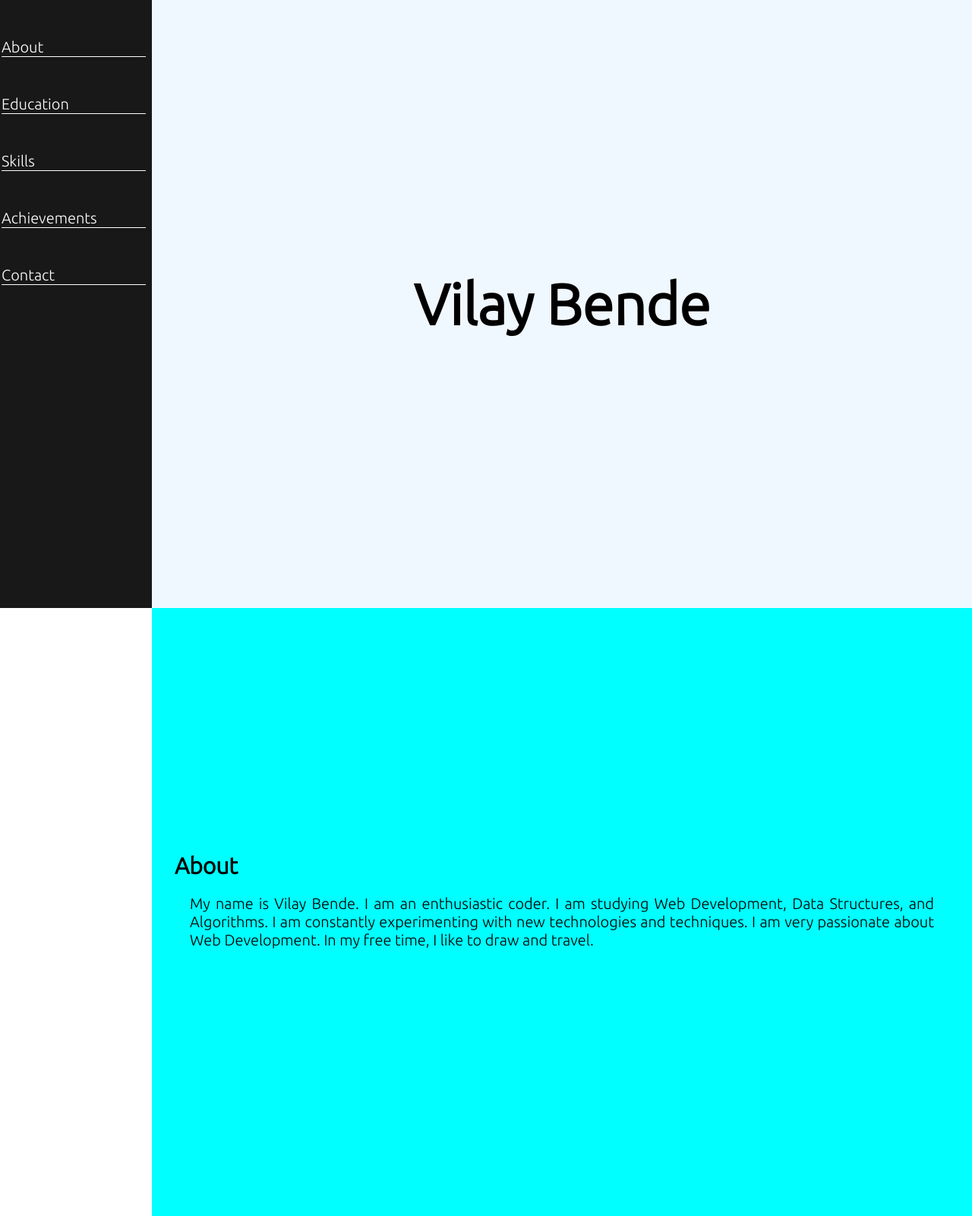
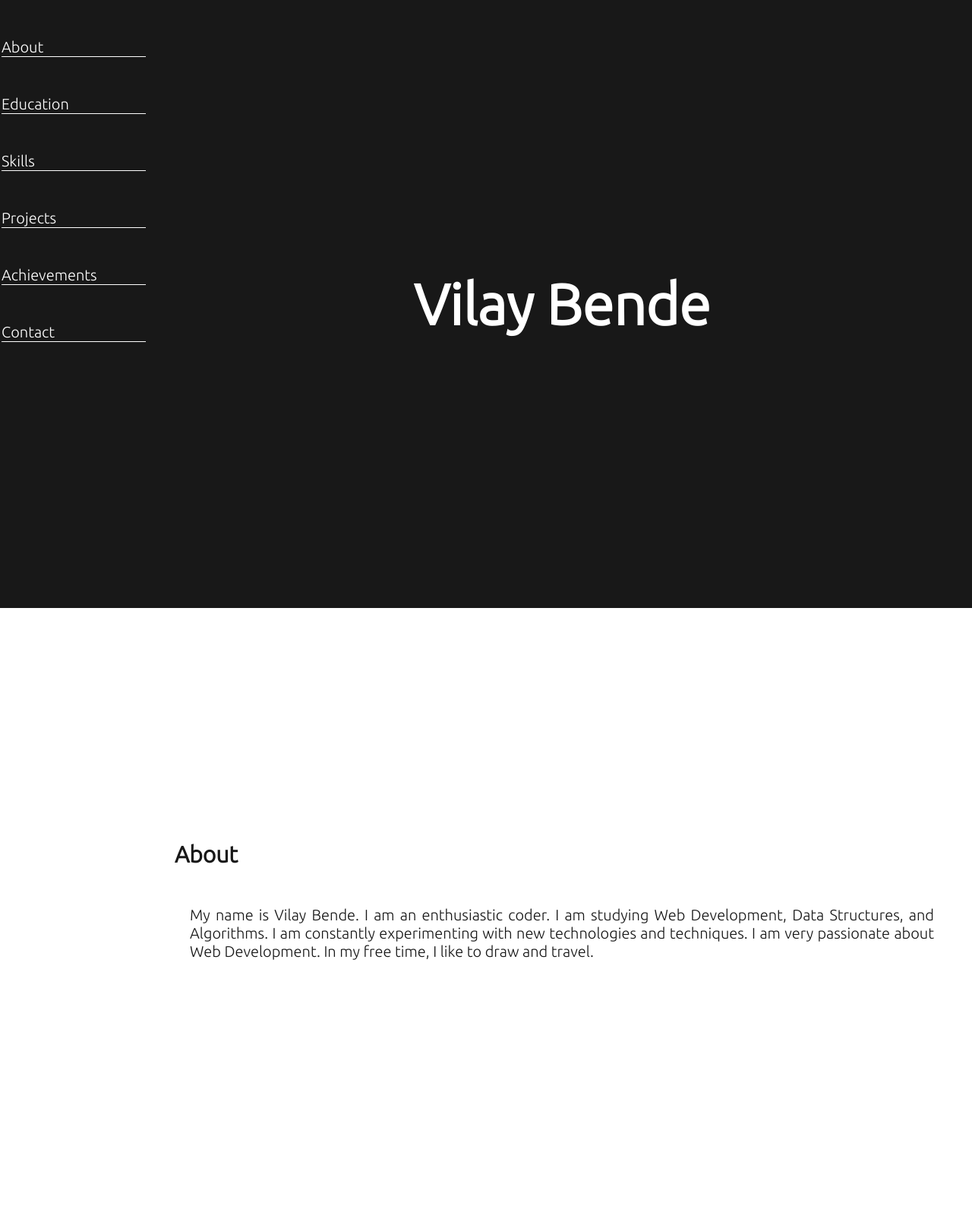
Before and after one commit to vilay1702/vilayPortfolio, a plain HTML site: page index.html in a window 1280 px wide. Shown: the top 1600 px of the page at 76% size. Drawn offline with Linux system fonts and the light colour scheme.

Commit message:
Updated
Change color scheme

```diff
--- a/index.html
+++ b/index.html
@@ -24,8 +24,10 @@
                 <li class="navItem"><a href="#about" class="navLink"> About </a></li>
                 <li class="navItem"><a href="#education" class="navLink"> Education </a></li>
                 <li class="navItem"><a href="#skills" class="navLink"> Skills </a></li>
+                <li class="navItem"><a href="#projects" class="navLink"> Projects </a></li>
                 <li class="navItem"><a href="#achievements" class="navLink"> Achievements </a></li>
-                <li class="navItem"><a href="" class="navLink"> Contact </a></li>
+                <li class="navItem"><a href="#contact" class="navLink"> Contact </a></li>
+
             </ul>
         </nav>
 
@@ -40,11 +42,11 @@
 
     <section class="main">
 
-        <div class="container" id="intro">
+        <div class="container type2" id="intro">
             <h1> Vilay Bende </h1>
         </div>
 
-        <div class="container" id="about">
+        <div class="container type1" id="about">
             <h2 class="headings"> About </h2>
             <p class="content">
                 My name is Vilay Bende. I am an enthusiastic coder. I am studying Web Development, Data Structures, and
@@ -54,7 +56,7 @@
             </p>
         </div>
 
-        <div class="container" id="education">
+        <div class="container type2" id="education">
             <h2 class="headings"> Educational Qualification </h2>
             <div class="content eduInfo">
                 <h3> Medi-Caps Institue of Science & Technology, Indore-453331, MP </h3>
@@ -88,7 +90,7 @@
 
         </div>
 
-        <div class="container" id="skills">
+        <div class="container type1" id="skills">
             <h2 class="headings"> Skills </h2>
             <div class="content" id="skillsArea">
                 <span class="eachSkill"> C </span>
@@ -105,7 +107,18 @@
             </div>
         </div>
 
-        <div class="container" id="contact">
+        <div class="container type2" id="projects">
+            <h2 class="headings"> Projects </h2>
+
+        </div>
+
+        <div class="container type1" id="achievements">
+            <h2 class="headings"> Achievements </h2>
+
+        </div>
+
+
+        <div class="container type2" id="contact">
             <h2 class="headings"> Contact </h2>
             <div class="content">
                 <p class="contactInfo">
--- a/style.css
+++ b/style.css
@@ -14,7 +14,7 @@ body{
 .container{
     /* width: 90%; */
     margin: auto;
-    height: 100vh;
+    min-height: 100vh;
     display: flex;
     flex-direction: column;
     justify-content: center;
@@ -27,10 +27,22 @@ body{
 }
 
 .content{
-    margin: 0px 20px;
+    margin: 30px 20px;
     margin-bottom: 30px;
     text-align: justify;
 }
+
+.type1{
+    background-color: #ffffff;
+    color: #181818;
+}
+
+.type2{
+    background-color: #181818;
+    color: #ffffff;
+}
+
+
 
 
 /* =================== Navigation Bar =================== */
@@ -42,7 +54,7 @@ body{
     background: #181818;
     height: 100vh;
     position: fixed;
-    transition: all 1s ease-in-out;
+    transition: all 0.6s ease-in-out;
 }
 
 .navList{
@@ -89,35 +101,33 @@ body{
     margin-left: 200px;
 }
 
+/* ==================== First Section - Name ==================== */
+
 #intro{
     align-items: center;
-    background-color: aliceblue;
     font-size: 50px;
 }
 
+
+/* ================= About ================= */
+
 #about{
-    background-color: aqua;
-    text-align: justify;
+
 }
 
 /* ======================== Education ======================== */
 
-#education{
-    background-color: rgb(240, 138, 138);
-}
 
 .eduInfo h3{
-    border-bottom: 2px solid #0e0e0e;
+    border-bottom: 2px solid #ffffff;
     margin-bottom: 10px;
     padding: 2px;
+
 }
 
 
 /* =================== Skills=================== */
 
-#skills{
-    background-color: rgb(255, 188, 106);
-}
 
 #skillsArea{
     max-width: 400px;
@@ -134,9 +144,6 @@ body{
 
 /* =========================== Contact =========================== */
 
-#contact{
-    background-color: rgb(106, 250, 137);
-}
 
 .contactLinks{
     text-decoration: none;
```
